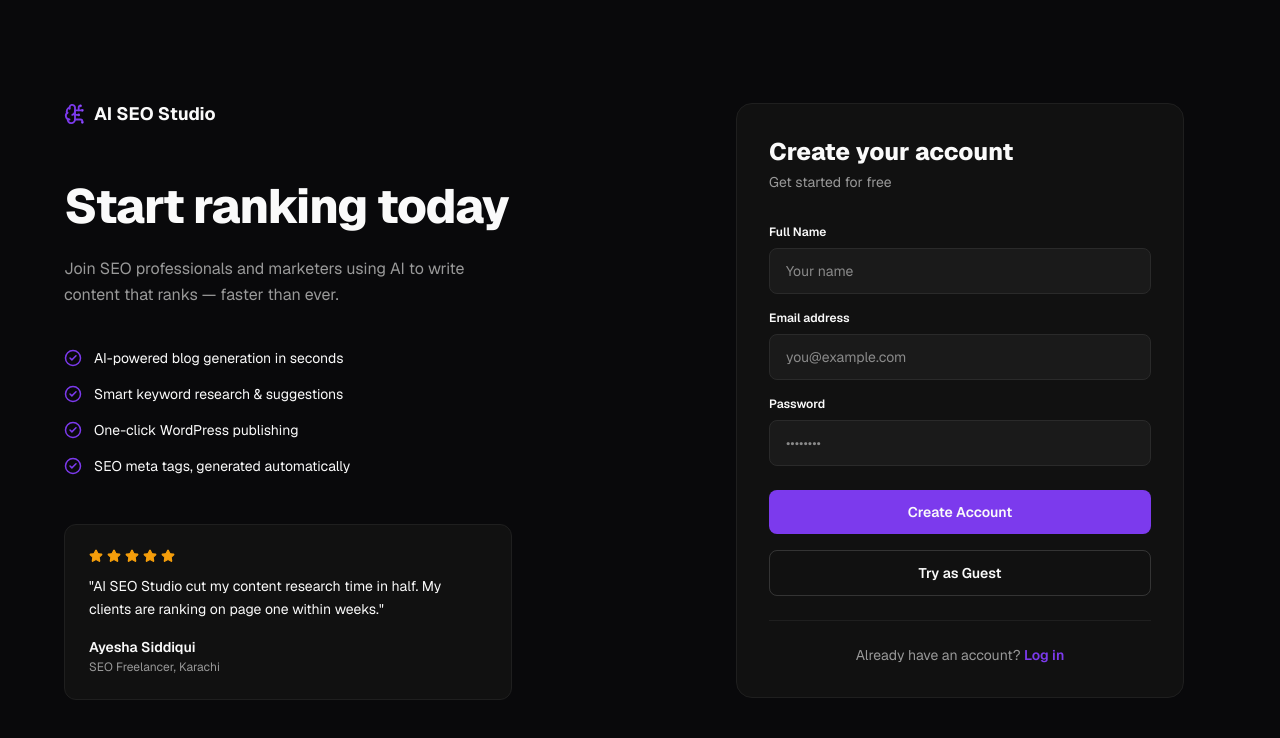
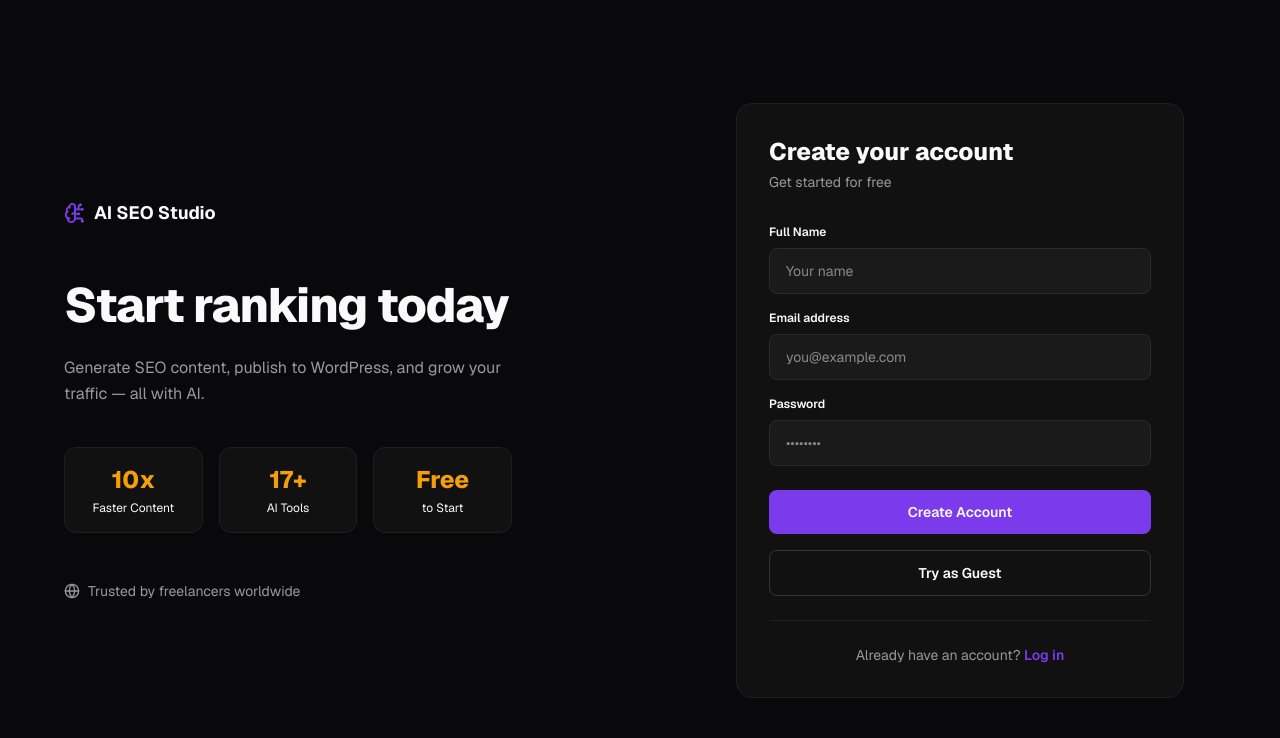
Before and after one commit to iqrakalsom191-dotcom/ai-seo-studio, a Next.js app: page /signup in a window 1280 px wide. Shown: the top 738 px of the page. Built offline with nearby package versions, Linux system fonts and the light colour scheme.

Commit message:
feat: redesign login and signup pages with split screen stat layout
Co-Authored-By: Claude Sonnet 5 <noreply@anthropic.com>
Claude-Session: https://claude.ai/code/session_01RJU25BKS4grL8cbTQnyJn7

```diff
--- a/app/(auth)/login/page.jsx
+++ b/app/(auth)/login/page.jsx
@@ -3,7 +3,7 @@ import { useState } from 'react'
 import { useRouter } from 'next/navigation'
 import Link from 'next/link'
 import { createClient } from '@/lib/supabase'
-import { BrainCircuit, CheckCircle2, Star } from 'lucide-react'
+import { BrainCircuit, Globe } from 'lucide-react'
 
 const COLORS = {
   bg: '#09090B',
@@ -13,11 +13,10 @@ const COLORS = {
   muted: '#999999',
 }
 
-const BULLETS = [
-  'AI-powered blog generation in seconds',
-  'Smart keyword research & suggestions',
-  'One-click WordPress publishing',
-  'SEO meta tags, generated automatically',
+const STATS = [
+  { value: '10x', label: 'Faster Content' },
+  { value: '17+', label: 'AI Tools' },
+  { value: 'Free', label: 'to Start' },
 ]
 
 export default function LoginPage() {
@@ -43,8 +42,8 @@ export default function LoginPage() {
   return (
     <div style={{ background: COLORS.bg, color: COLORS.text, minHeight: '100vh' }} className="font-sans grid grid-cols-1 md:grid-cols-2">
       {/* Left — Branding */}
-      <div className="hidden md:flex flex-col justify-center px-16 py-16">
-        <div className="max-w-md">
+      <div className="flex flex-col justify-center px-8 sm:px-16 py-16">
+        <div className="max-w-md mx-auto md:mx-0 w-full">
           <Link href="/" className="flex items-center gap-2 mb-12">
             <BrainCircuit size={22} color={COLORS.primary} />
             <span className="font-bold text-lg" style={{ color: COLORS.text }}>AI SEO Studio</span>
@@ -54,42 +53,27 @@ export default function LoginPage() {
             Welcome back
           </h1>
           <p className="text-base leading-relaxed mb-10" style={{ color: COLORS.muted }}>
-            Sign in to continue creating SEO content that ranks — powered by AI.
+            Your AI-powered SEO toolkit is ready. Sign in to continue creating content that ranks.
           </p>
 
-          <div className="flex flex-col gap-4 mb-12">
-            {BULLETS.map((b) => (
-              <div key={b} className="flex items-center gap-3">
-                <CheckCircle2 size={18} color={COLORS.primary} className="shrink-0" />
-                <span className="text-sm" style={{ color: COLORS.text }}>{b}</span>
+          <div className="grid grid-cols-3 gap-4 mb-12">
+            {STATS.map((s) => (
+              <div key={s.label} className="p-4 rounded-xl border text-center" style={{ background: '#111', borderColor: '#1f1f1f' }}>
+                <div className="text-2xl font-extrabold" style={{ color: COLORS.accent }}>{s.value}</div>
+                <div className="text-xs mt-1" style={{ color: COLORS.text }}>{s.label}</div>
               </div>
             ))}
           </div>
 
-          <div className="p-6 rounded-xl border" style={{ background: '#111', borderColor: '#1f1f1f' }}>
-            <div className="flex items-center gap-1 mb-3">
-              {Array.from({ length: 5 }).map((_, i) => (
-                <Star key={i} size={14} color={COLORS.accent} fill={COLORS.accent} />
-              ))}
-            </div>
-            <p className="text-sm leading-relaxed mb-4" style={{ color: COLORS.text }}>
-              "The keyword research tool alone is worth it. I use it for every blog brief I write now."
-            </p>
-            <div>
-              <div className="text-sm font-semibold" style={{ color: COLORS.text }}>Rohan Mehta</div>
-              <div className="text-xs mt-0.5" style={{ color: COLORS.muted }}>Content Strategist, Mumbai</div>
-            </div>
+          <div className="flex items-center gap-2">
+            <Globe size={16} color={COLORS.muted} />
+            <span className="text-sm" style={{ color: COLORS.muted }}>Trusted by freelancers worldwide</span>
           </div>
         </div>
       </div>
 
       {/* Right — Form */}
       <div className="flex flex-col justify-center items-center px-6 py-16">
-        <Link href="/" className="flex md:hidden items-center gap-2 mb-8">
-          <BrainCircuit size={20} color={COLORS.primary} />
-          <span className="font-bold text-lg" style={{ color: COLORS.text }}>AI SEO Studio</span>
-        </Link>
-
         <div className="w-full max-w-md rounded-2xl border p-8" style={{ background: '#111', borderColor: '#1f1f1f' }}>
           <div className="mb-8">
             <h2 className="text-2xl font-extrabold mb-1" style={{ color: COLORS.text }}>Sign in to your account</h2>
--- a/app/(auth)/signup/page.jsx
+++ b/app/(auth)/signup/page.jsx
@@ -3,7 +3,7 @@ import { useState } from 'react'
 import { useRouter } from 'next/navigation'
 import Link from 'next/link'
 import { createClient } from '@/lib/supabase'
-import { BrainCircuit, CheckCircle2, Star } from 'lucide-react'
+import { BrainCircuit, Globe } from 'lucide-react'
 
 const COLORS = {
   bg: '#09090B',
@@ -13,11 +13,10 @@ const COLORS = {
   muted: '#999999',
 }
 
-const BULLETS = [
-  'AI-powered blog generation in seconds',
-  'Smart keyword research & suggestions',
-  'One-click WordPress publishing',
-  'SEO meta tags, generated automatically',
+const STATS = [
+  { value: '10x', label: 'Faster Content' },
+  { value: '17+', label: 'AI Tools' },
+  { value: 'Free', label: 'to Start' },
 ]
 
 export default function SignupPage() {
@@ -64,8 +63,8 @@ export default function SignupPage() {
   return (
     <div style={{ background: COLORS.bg, color: COLORS.text, minHeight: '100vh' }} className="font-sans grid grid-cols-1 md:grid-cols-2">
       {/* Left — Branding */}
-      <div className="hidden md:flex flex-col justify-center px-16 py-16">
-        <div className="max-w-md">
+      <div className="flex flex-col justify-center px-8 sm:px-16 py-16">
+        <div className="max-w-md mx-auto md:mx-0 w-full">
           <Link href="/" className="flex items-center gap-2 mb-12">
             <BrainCircuit size={22} color={COLORS.primary} />
             <span className="font-bold text-lg" style={{ color: COLORS.text }}>AI SEO Studio</span>
@@ -75,42 +74,27 @@ export default function SignupPage() {
             Start ranking today
           </h1>
           <p className="text-base leading-relaxed mb-10" style={{ color: COLORS.muted }}>
-            Join SEO professionals and marketers using AI to write content that ranks — faster than ever.
+            Generate SEO content, publish to WordPress, and grow your traffic — all with AI.
           </p>
 
-          <div className="flex flex-col gap-4 mb-12">
-            {BULLETS.map((b) => (
-              <div key={b} className="flex items-center gap-3">
-                <CheckCircle2 size={18} color={COLORS.primary} className="shrink-0" />
-                <span className="text-sm" style={{ color: COLORS.text }}>{b}</span>
+          <div className="grid grid-cols-3 gap-4 mb-12">
+            {STATS.map((s) => (
+              <div key={s.label} className="p-4 rounded-xl border text-center" style={{ background: '#111', borderColor: '#1f1f1f' }}>
+                <div className="text-2xl font-extrabold" style={{ color: COLORS.accent }}>{s.value}</div>
+                <div className="text-xs mt-1" style={{ color: COLORS.text }}>{s.label}</div>
               </div>
             ))}
           </div>
 
-          <div className="p-6 rounded-xl border" style={{ background: '#111', borderColor: '#1f1f1f' }}>
-            <div className="flex items-center gap-1 mb-3">
-              {Array.from({ length: 5 }).map((_, i) => (
-                <Star key={i} size={14} color={COLORS.accent} fill={COLORS.accent} />
-              ))}
-            </div>
-            <p className="text-sm leading-relaxed mb-4" style={{ color: COLORS.text }}>
-              "AI SEO Studio cut my content research time in half. My clients are ranking on page one within weeks."
-            </p>
-            <div>
-              <div className="text-sm font-semibold" style={{ color: COLORS.text }}>Ayesha Siddiqui</div>
-              <div className="text-xs mt-0.5" style={{ color: COLORS.muted }}>SEO Freelancer, Karachi</div>
-            </div>
+          <div className="flex items-center gap-2">
+            <Globe size={16} color={COLORS.muted} />
+            <span className="text-sm" style={{ color: COLORS.muted }}>Trusted by freelancers worldwide</span>
           </div>
         </div>
       </div>
 
       {/* Right — Form */}
       <div className="flex flex-col justify-center items-center px-6 py-16">
-        <Link href="/" className="flex md:hidden items-center gap-2 mb-8">
-          <BrainCircuit size={20} color={COLORS.primary} />
-          <span className="font-bold text-lg" style={{ color: COLORS.text }}>AI SEO Studio</span>
-        </Link>
-
         <div className="w-full max-w-md rounded-2xl border p-8" style={{ background: '#111', borderColor: '#1f1f1f' }}>
           <div className="mb-8">
             <h2 className="text-2xl font-extrabold mb-1" style={{ color: COLORS.text }}>Create your account</h2>
```
